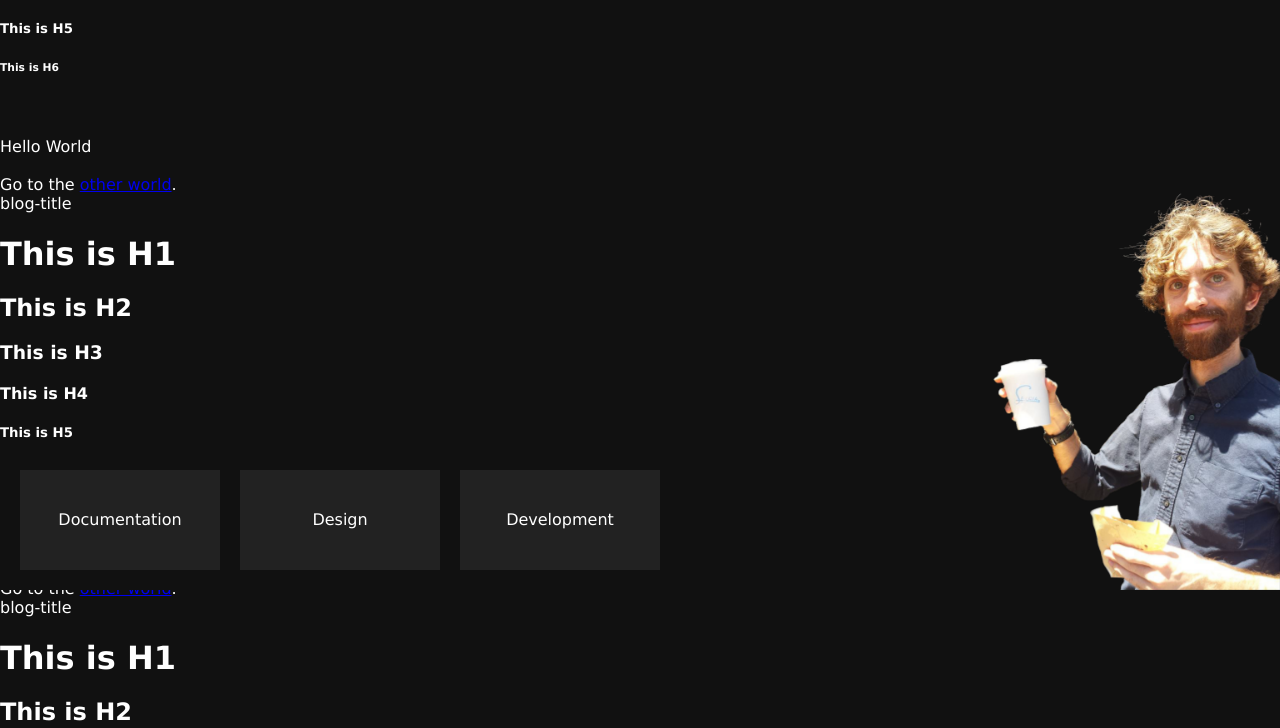
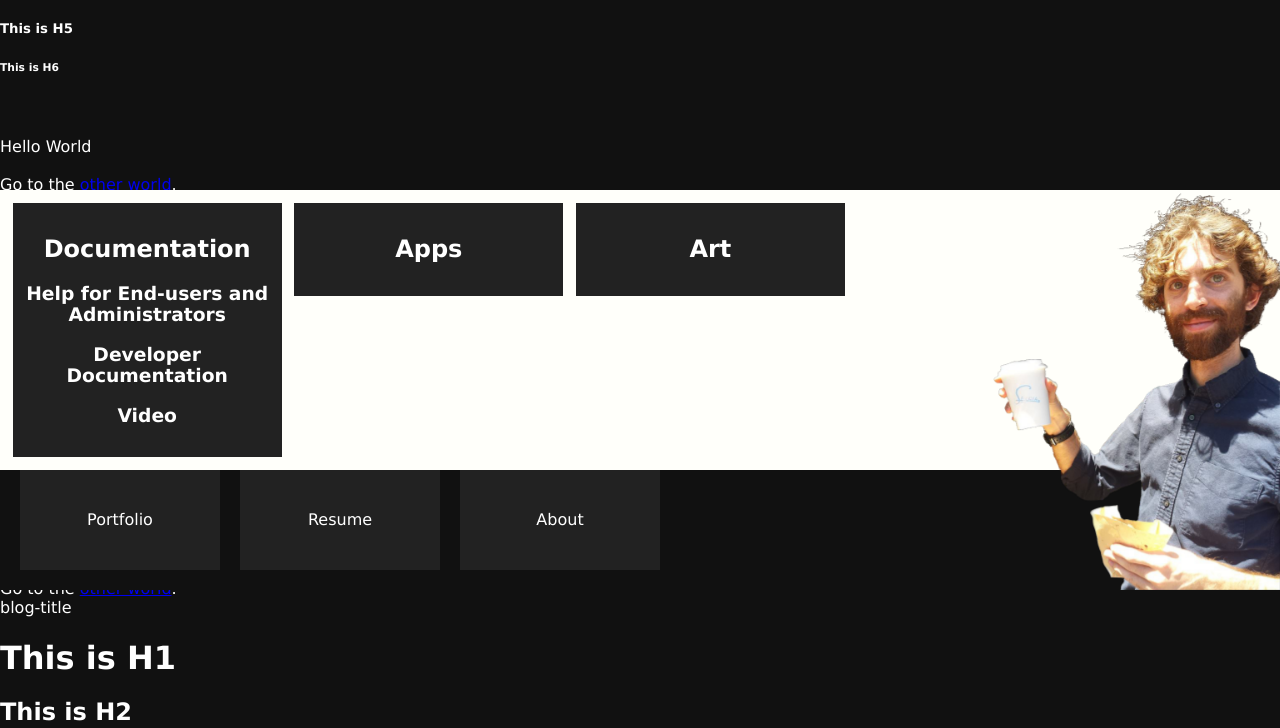
Before and after one commit to thewren/MyWebSite, a Python web app: template templates/blog.html in a window 1280 px wide. Shown: the part 210-938 px from the top of the page. Run offline with Jinja, Linux system fonts and the light colour scheme; the template is opened without the code that fills it, so the values that code supplies are empty.

Commit message:
Redesign

```diff
--- a/static/css/style.css
+++ b/static/css/style.css
@@ -127,17 +127,21 @@ body {
 		margin-left: 20px; margin-top: 20px; margin-bottom: 20px;
 		float: left;
 
-		transition: background-color 3s;
+		transition: background-color 1s, color 1s;
 	}
 
 	.nav-button:hover {
-		background-color: #666666;
+		background-color: #FFFFFA;
+		color: #111111;
 	}
 
 	.nav-portrait {
-
+		position: fixed;
+		right:0;
+		bottom: 0;
 		width: 0;
 		height: 0; /*padding-bottom: 100%;*/
+		z-index: 2000;
 	}
 
 	.nav-portrait > img {
@@ -148,6 +152,7 @@ body {
 		position: fixed;
 		bottom: 0;
 		right: 0;
+
 		/*display: block;*/
 	}
 
@@ -213,23 +218,27 @@ body {
 		/* Nav Bar Sub (appears on hover) */
 
 		.nav-bar-sub {
-			position: absolute;
-			width: 600px;
-			top: 0;
-			left: 100%;
-			height: 100%;
-			border-left: 3px solid white;
-			border-right: 3px solid white;
-			/*background-color: #D8D8D8;*/
-			background-color: #333D33;
+			position: fixed;
+			width: 100%;
+
+			bottom: 120px;
+			left: 0;
 
 
-			display: none;
+			/*background-color: #D8D8D8;*/
+			background-color: #FFFFFA;
+
+			z-index: 1001;
+
+			/*display: none;*/
 		}
 
 		.nav-bar-sub-column {
-			display: inline-block;
-			width: 200px;
+			float:left;
+			margin: 1% 0 1% 1%;
+			padding: 1%;
+			width: 19%;
+			background-color: #222222;
 		}
 
 		.nav-bar-sub-title {
--- a/templates/layout.html
+++ b/templates/layout.html
@@ -30,16 +30,43 @@
 
 				<div class="nav-button"><!-- style="background-image: url('/static/images/buttons/waves_400x400.gif');">-->
 					<!--<image src="/static/images/home_portrait_1.jpg" />-->
-					Documentation
+					Portfolio
 				</div>
 
 				<div class="nav-button"><!-- style="background-image: url('/static/images/buttons/waves_400x400.gif');">-->
-					Design
+					Resume
 				</div>
 
+				<div class="nav-button">
+					About
+				</div>
 
-				<div class="nav-button">
-					Development
+				<!--Portfolio sub-navigation bar-->
+				<div class="nav-bar-sub">
+					<div class="nav-bar-sub-column">
+						<h2>
+							Documentation
+						</h2>
+						<h3>
+							Help for End-users and Administrators
+						</h3>
+						<h3>
+							Developer Documentation
+						</h3>
+						<h3>
+							Video
+						</h3>
+					</div>
+					<div class="nav-bar-sub-column">
+						<h2>
+							Apps
+						</h2>
+					</div>
+					<div class="nav-bar-sub-column">
+						<h2>
+							Art
+						</h2>
+					</div>
 				</div>
 
 
@@ -49,6 +76,8 @@
 
 
 	</div>
+
+
 
 
 
```
